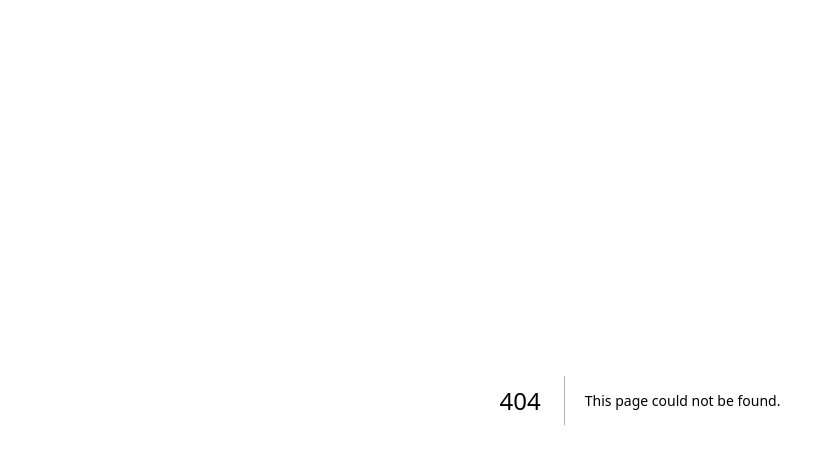
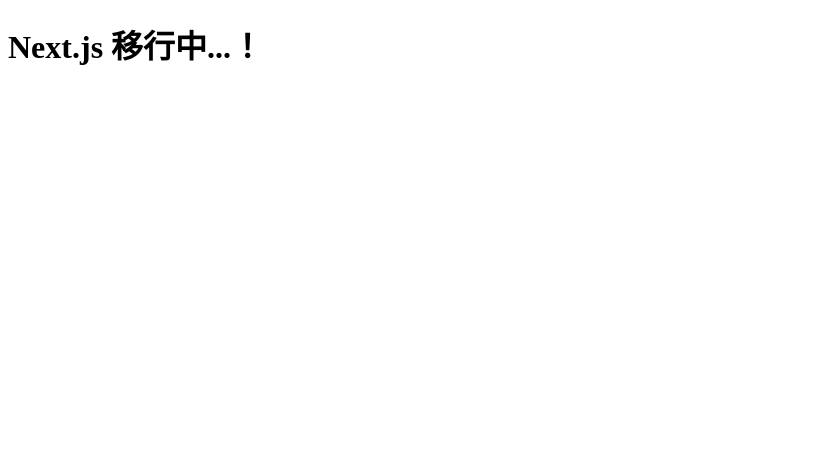
Before and after one commit to kei5o55/worklog-app, a Next.js app: page / in a window 1280 px wide. Before the commit this address had no page. Shown: the top 464 px of the page, without its empty margins (0-835 px from the left). Built offline with nearby package versions, Linux system fonts and the light colour scheme.

Commit message:
仮ページ実装
next.js移行用仮ページの実装

```diff
--- /dev/null
+++ b/src/app/layout.tsx
@@ -0,0 +1,9 @@
+export default function RootLayout({ children }: {children: React.ReactNode}){
+    return (
+        <html lang="ja">
+            <body>
+                {children}
+            </body>
+        </html>
+    );
+}
--- /dev/null
+++ b/src/app/page.tsx
@@ -0,0 +1,3 @@
+export default function HomePage() {
+  return <h1>Next.js 移行中...！</h1>;
+}
```
Also changed, not shown: next-env.d.ts (added).
